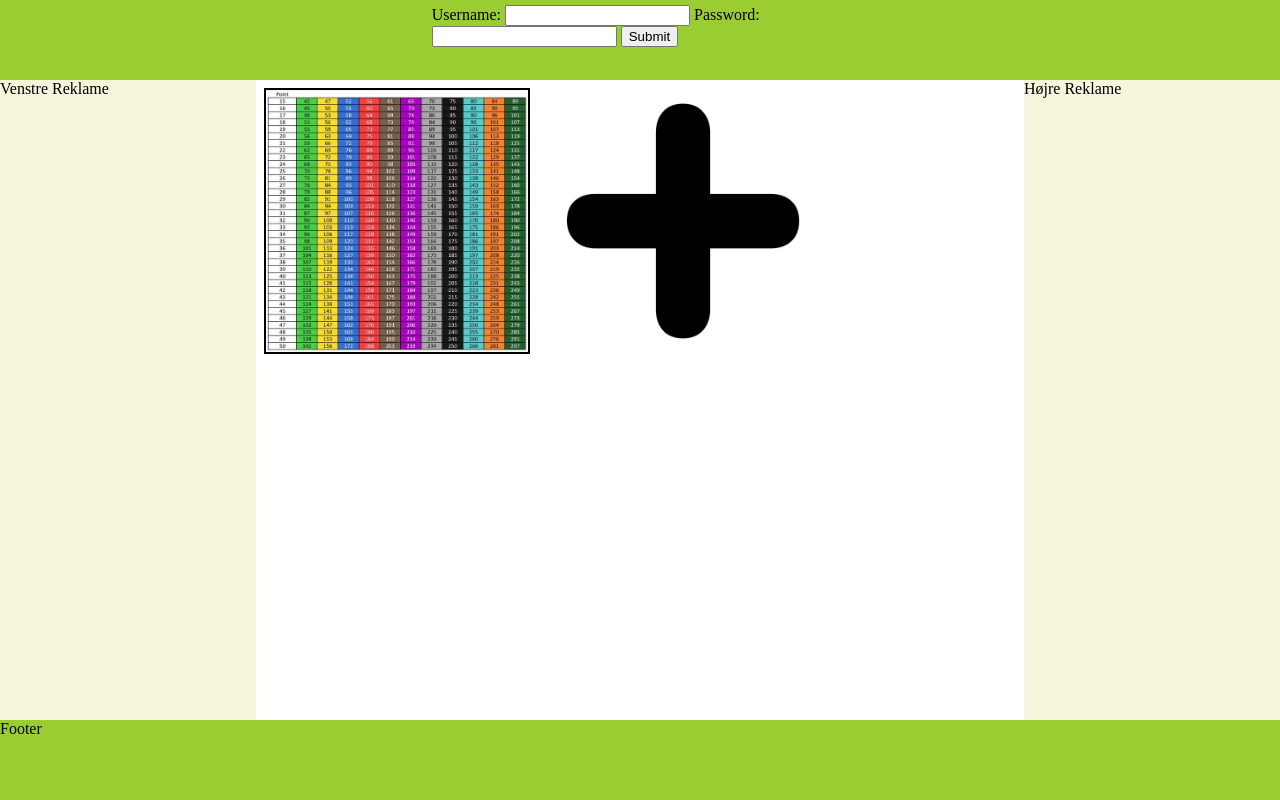
After one commit to Mazantii/Web3-hjemmeside, a PHP site: page /index.php in a window 1280 px wide. The commit adds this page. Run offline with PHP 8.4, Linux system fonts and the light colour scheme; data that the repository does not hold is empty.

Commit message:
adding php, login.
above, also added so you can only add picture if you are logged in.

```diff
--- /dev/null
+++ b/index.php
@@ -0,0 +1,51 @@
+<!DOCTYPE html>
+<html lang="en">
+<head>
+    <meta charset="UTF-8">
+    <meta name="viewport" content="width=device-width, initial-scale=1.0">
+    <title>Scuffedbook</title>
+    <link href="./resources/css/stylesheet.css" type="text/css" rel="stylesheet">
+</head>
+<body>
+  <header>
+    <headerleft>
+    </headerleft>
+    <headermiddle>
+      <form class="login" action="index.php" method ="POST">
+        <label for="username">Username:</label>
+        <input type="text" id="username" name="username">
+        <label for="password">Password:</label>
+        <input type="password" id="password" name="password">
+        <input type="submit" value="Submit">
+     </form>
+
+    </headermiddle>
+    <headerright>
+    </headerright>
+  </header>
+  <div id="main">
+    <middle>
+
+      <img class="image-container" src="/resources/images/middle container/vman stats.png" alt="Picture for main container">
+
+      <input onclick="AddPicture(this)" id="add-photo" type="image" src="/resources/images/middle container/plus sign.png" name="Add picture">
+
+
+    </middle>
+    <vreklame>Venstre Reklame</vreklame>
+    <hreklame>Højre Reklame</hreklame>
+  </div>
+  <footer>Footer</footer>
+  <script src="/resources/javascript/javascript.js"></script>
+
+  <!-- PHP for checking if user is logged in, and enabeling the appear script if so --!>
+  <?php
+      $username = $_POST["username"];
+      $password = $_POST["password"];
+
+        if($username == "john"){
+          echo '<script>LoggedIn();</script>';
+        }
+        ?>
+</body>
+</html>
--- a/resources/css/stylesheet.css
+++ b/resources/css/stylesheet.css
@@ -1,18 +1,28 @@
 * {
     box-sizing: border-box;
    }
-   body {
+body {
      margin: 0;
    }
 
-  header, footer {
+header, footer {
+    display: flex;
     background: yellowgreen;
     height: 10vh;
   }
 
+  header > headermiddle,
+  header > headerleft,
+  header > headerright{
+    display: flex;
+    flex: 1;
+    justify-content: center;
+    padding: 5px;
+}
+
 
      /* CLASSES */
-  .image-container{
+.image-container{
     flex: 0 0 10vh;
     width: 262px;
     height: 262px;
@@ -21,16 +31,6 @@
     outline: solid 2px black;
 }
 
-.add-photo{
-    flex: 0 0 10vh;
-
-    width: 262px;
-    height: 262px;
-    margin: 10px;
-}
-.add-photo:hover{
-    opacity: 0.7;
-}
 
    /* ID'S */
    #main {
@@ -48,3 +48,23 @@
    #main > vreklame {
      order: -1;
    }
+
+   #header > login{
+    display: flex;
+    flex: 1;
+    width: 550px;
+    height: 25px;
+
+    align-items: center;
+}
+
+#add-photo{
+    flex: 0 0 10vh;
+
+    width: 262px;
+    height: 262px;
+    margin: 10px;
+}
+#add-photo:hover{
+    opacity: 0.7;
+}
--- a/resources/javascript/javascript.js
+++ b/resources/javascript/javascript.js
@@ -1,11 +1,34 @@
 
-
+var loggedIn = false;
 
 function AddPicture(e){
+    if(loggedIn === true){
     let newPicture = document.createElement("IMG");
 
     newPicture.setAttribute("class", "image-container");
     newPicture.setAttribute("src", "/resources/images/middle container/vman stats.png");
     e.parentNode.appendChild(newPicture);
     e.parentNode.insertBefore(newPicture, e);
+    }
+    else{
+        alert("Not logged in!");
+    }
+
 }
+
+function LoggedIn(){
+    loggedIn = true;
+}
+
+/* Was an idea for turning the button on/off, but didnt seem intuitive
+function appear(){
+    var addPictureButton = document.getElementById("add-photo");
+    if(addPictureButton.style.display === "none"){
+        addPictureButton.style.display = "block";
+    }
+    else{
+        addPictureButton.style.display = "none";
+
+    }
+}
+*/
```
Also changed, not shown: index.html (deleted, +0 -35 lines).
